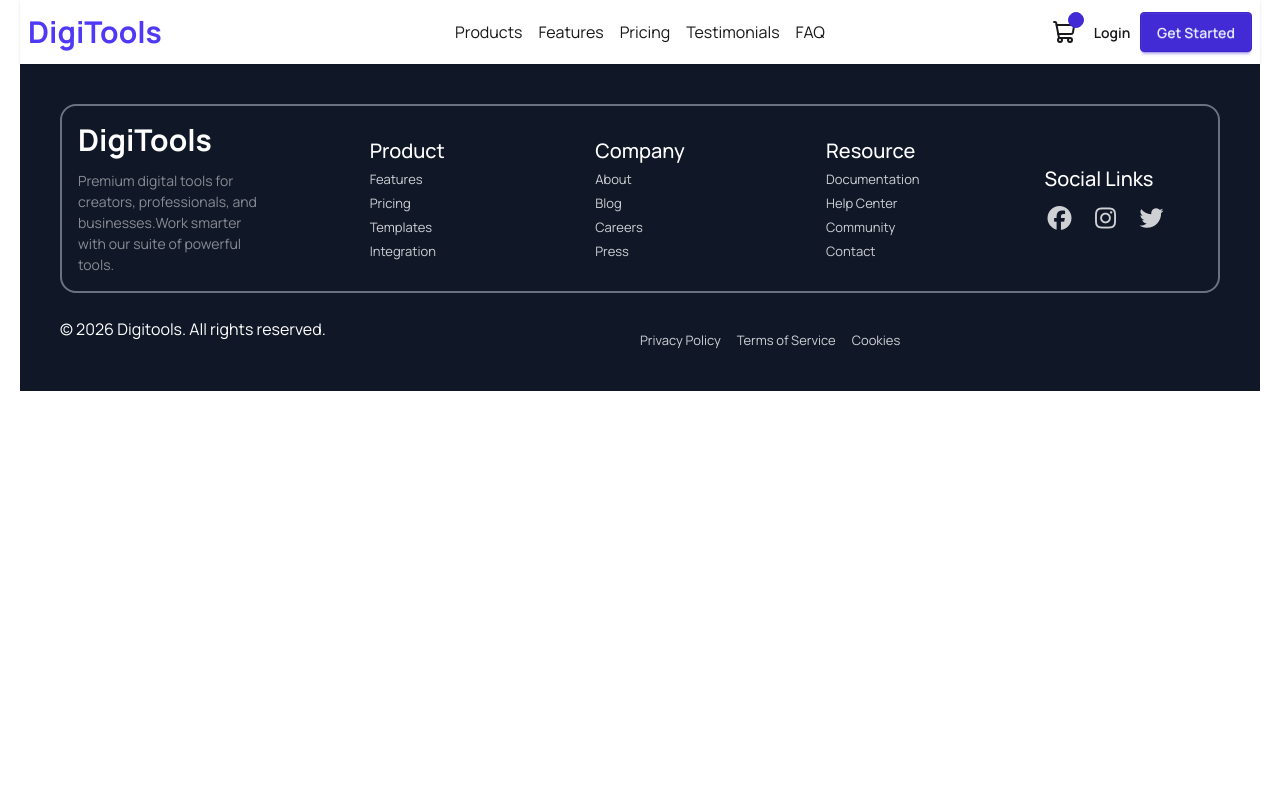
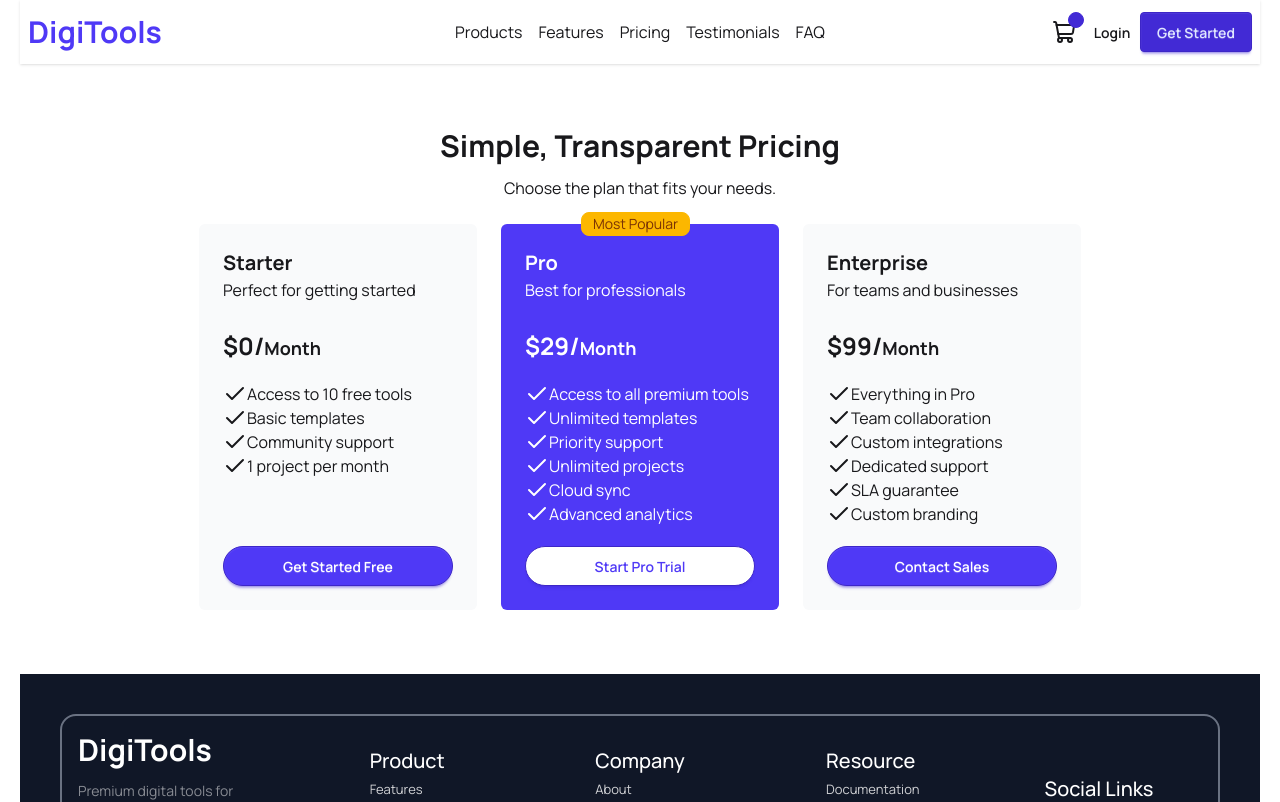
Before and after one commit to ihriyad/Digitool-Platform, a React (Vite) app: page / in a window 1280 px wide. Shown: the top 802 px of the page. Built offline with nearby package versions, Linux system fonts and the light colour scheme.

Commit message:
added pricing section

```diff
--- /dev/null
+++ b/public/pricingData.json
@@ -0,0 +1,52 @@
+[
+  {
+    "id": 1,
+    "name": "Starter",
+    "description": "Perfect for getting started",
+    "price": 0,
+    "billing": "Month",
+    "features": [
+      "Access to 10 free tools",
+      "Basic templates",
+      "Community support",
+      "1 project per month"
+    ],
+    "buttonText": "Get Started Free",
+    "highlight": false
+  },
+  {
+    "id": 2,
+    "name": "Pro",
+    "description": "Best for professionals",
+    "price": 29,
+    "billing": "Month",
+    "features": [
+      "Access to all premium tools",
+      "Unlimited templates",
+      "Priority support",
+      "Unlimited projects",
+      "Cloud sync",
+      "Advanced analytics"
+    ],
+    "buttonText": "Start Pro Trial",
+    "highlight": true,
+    "badge": "Most Popular"
+  },
+  {
+    "id": 3,
+    "name": "Enterprise",
+    "description": "For teams and businesses",
+    "price": 99,
+    "billing": "Month",
+    "features": [
+      "Everything in Pro",
+      "Team collaboration",
+      "Custom integrations",
+      "Dedicated support",
+      "SLA guarantee",
+      "Custom branding"
+    ],
+    "buttonText": "Contact Sales",
+    "highlight": false
+  }
+]
--- a/src/App.css
+++ b/src/App.css
@@ -27,4 +27,5 @@ footer a {
 }
 footer a:hover{
   color:cyan;
+  text-decoration: underline;
 }
--- a/src/App.jsx
+++ b/src/App.jsx
@@ -1,6 +1,7 @@
 import "./App.css";
 import Footer from "./components/Footer/Footer/Footer";
 import Navbar from "./components/Navbar/Navbar";
+import Pricing from "./components/Pricing/Pricing";
 
 function App() {
   return (
@@ -10,7 +11,9 @@ function App() {
           <Navbar></Navbar>
         </nav>
       </header>
-      <main></main>
+      <main>
+        <Pricing></Pricing>
+      </main>
       <footer>
         <Footer></Footer>
       </footer>
--- /dev/null
+++ b/src/components/Pricing/Pricing.jsx
@@ -0,0 +1,27 @@
+import React, { useEffect, useState } from "react";
+import PricingCard from "./PricingCard";
+
+const Pricing = () => {
+  const [pricingData, setPricingData] = useState([]);
+
+  useEffect(() => {
+    fetch("/pricingData.json")
+      .then((res) => res.json())
+      .then((data) => setPricingData(data));
+  }, []);
+
+  return (
+    <div className="max-w-10/12 md:max-w-9/12 mx-auto mt-10 mb-10 space-y-6 p-6">
+      <div className="text-center">
+        <h2 className="text-3xl font-bold mb-3">Simple, Transparent Pricing</h2>
+        <p>Choose the plan that fits your needs.</p>
+      </div>
+
+      <div>
+        <PricingCard pricingData={pricingData} />
+      </div>
+    </div>
+  );
+};
+
+export default Pricing;
--- /dev/null
+++ b/src/components/Pricing/PricingCard.jsx
@@ -0,0 +1,20 @@
+import React from "react";
+import PricingCardInfo from "./PricingCardInfo";
+
+const PricingCard = ({ pricingData }) => {
+  return (
+    <div
+      className="grid
+    gap-6
+    grid-cols-1
+    md:grid-cols-2
+    lg:grid-cols-3"
+    >
+      {pricingData.map((data) => (
+        <PricingCardInfo data={data}></PricingCardInfo>
+      ))}
+    </div>
+  );
+};
+
+export default PricingCard;
--- /dev/null
+++ b/src/components/Pricing/PricingCardFeatures.jsx
@@ -0,0 +1,15 @@
+import { Check } from "lucide-react";
+import React from "react";
+
+const PricingCardFeatures = ({ data }) => {
+  return (
+    <div>
+      <p className="flex">
+        <Check></Check>
+        {data}
+      </p>
+    </div>
+  );
+};
+
+export default PricingCardFeatures;
--- /dev/null
+++ b/src/components/Pricing/PricingCardInfo.jsx
@@ -0,0 +1,55 @@
+
+import React from "react";
+import PricingCardFeatures from "./PricingCardFeatures";
+
+const PricingCardInfo = ({ data }) => {
+  const {
+    name,
+    description,
+    price,
+    billing,
+    features,
+    badge,
+    buttonText,
+    highlight,
+  } = data;
+  return (
+    <div
+      className={`
+        ${highlight ==true?
+            'bg-[#4F39F6] text-white': 'bg-gray-50'
+        }
+        rounded-md
+        p-6
+        relative
+        flex flex-col
+        space-y-5`}
+    >
+      <div
+        className={`${highlight == true ? "block" : "hidden"}
+          badge badge-warning absolute -top-3 left-23 md:left-24 lg:left-20`}
+      >
+        {badge}
+      </div>
+
+         <div>
+        <h2 className="font-bold text-[20px]">{name}</h2>
+        <p className="h-8 text-justify">{description}</p>
+      </div>
+      <p className="font-bold text-2xl">
+        ${price}/<span className="text-[18px] text-gray/50">{billing}</span>
+      </p>
+      <div className="flex-1">
+        {
+            features.map(data=><PricingCardFeatures data={data}></PricingCardFeatures>)
+        }
+      </div>
+      <div>
+        <button className={`${highlight==true?"bg-white text-[#4F39F6]":'bg-[#4F39F6] text-white'} btn btn-primary w-full rounded-3xl`}>{buttonText}</button>
+      </div>
+
+    </div>
+  );
+};
+
+export default PricingCardInfo;
```
